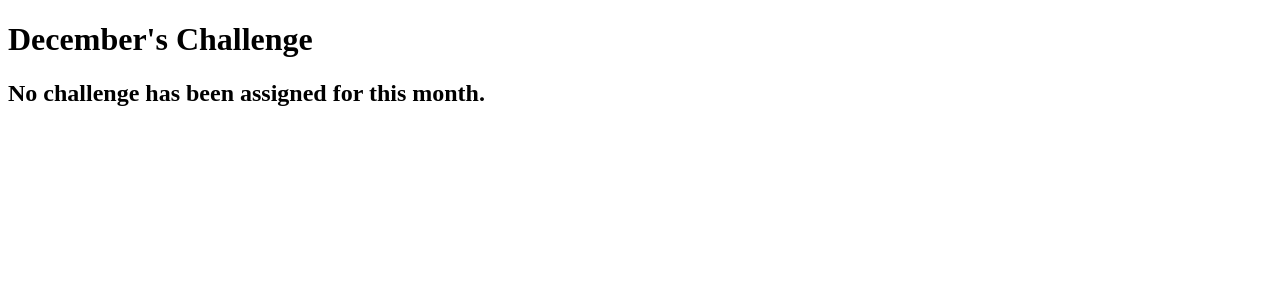
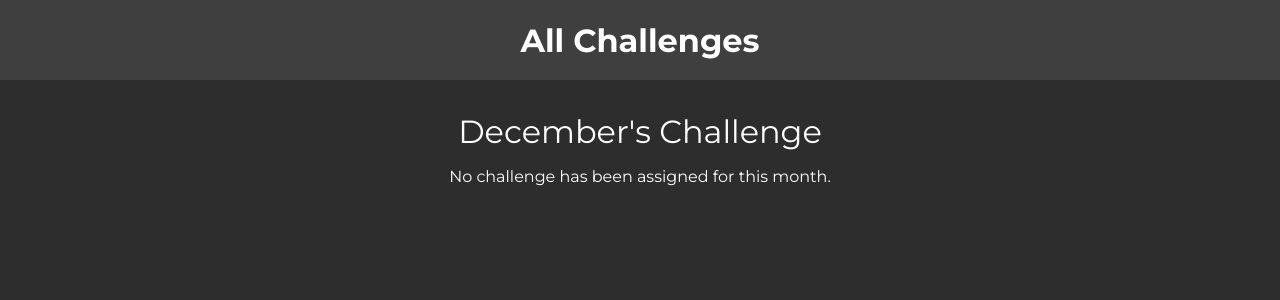
Before and after one commit to angelogentileiii/python-django-practical, a Django app: page /challenges/december in a window 1280 px wide. Shown: the top 300 px of the page. Run offline with Django 5.2, Linux system fonts and the light colour scheme.

Commit message:
completed starter django project --> challenges app

```diff
--- /dev/null
+++ b/monthly_challenges/challenges/static/challenges/challenge.css
@@ -0,0 +1,15 @@
+h1, h2, .fallback {
+    text-align: center;
+    color: white;
+}
+
+h1 {
+    font-size: 2rem;
+    margin: 2rem 0 1rem 0;
+    font-weight: normal;
+}
+
+h2 {
+    font-size: 3rem;
+    font-weight: bold;
+}
--- /dev/null
+++ b/monthly_challenges/challenges/static/challenges/includes/header.css
@@ -0,0 +1,25 @@
+header {
+    width: 100%;
+    height: 5rem;
+    background-color: #3f3f3f;
+}
+
+header nav {
+    width: 100%;
+    height: 100%;
+    display: flex;
+    justify-content: center;
+    align-items: center;
+}
+
+header nav a {
+    color: white;
+    font-size: 2rem;
+    font-weight: bold;
+    text-decoration: none;
+}
+
+header a:hover,
+header a:active {
+    color: #da7211
+}
--- a/monthly_challenges/challenges/templates/challenges/challenge.html
+++ b/monthly_challenges/challenges/templates/challenges/challenge.html
@@ -1,16 +1,26 @@
 {% extends "base.html" %}
+{% load static %}
+
+
+{% block css_files %}
+    <link rel="stylesheet" href="{% static "challenges/challenge.css" %}">
+    <link rel="stylesheet" href="{% static "challenges/includes/header.css" %}">
+{% endblock %}
 
 {% block page_title %}
     {{ month|title }} Challenge</title>
 {% endblock %}
 
 {% block content %}
+
+    {% include "challenges/includes/header.html" %}
+
     <h1>{{ month|title }}'s Challenge</h1>
 
     {% if text is not None %}
         <h2>{{ text }}</h2>
     {% else %}
-        <h2>No challenge has been assigned for this month.</h2>
+        <p class="fallback">No challenge has been assigned for this month.</p>
     {% endif %}
 
 {% endblock %}
--- /dev/null
+++ b/monthly_challenges/challenges/templates/challenges/includes/header.html
@@ -0,0 +1,5 @@
+<header>
+    <nav>
+        <a href="{% url "index" %}">All Challenges</a>
+    </nav>
+</header>
--- a/monthly_challenges/challenges/urls.py
+++ b/monthly_challenges/challenges/urls.py
@@ -6,7 +6,7 @@ urlpatterns = [
     # path("january", views.january),
     # path("february", views.february),
     # --------------------------------------
-    path("", views.index),
+    path("", views.index, name="index"),
     # Placeholder within Django '<>' --> We don't care about the concrete value or want it to be dynamic
     # Can utlizie the type condition below to interpret the dynamic segment as an int or a string
     path("<int:month>", views.monthly_challenge_by_number),
--- a/monthly_challenges/challenges/views.py
+++ b/monthly_challenges/challenges/views.py
@@ -1,5 +1,5 @@
 from django.shortcuts import render
-from django.http import HttpResponse, HttpResponseNotFound, HttpResponseRedirect
+from django.http import Http404, HttpResponseRedirect
 from django.urls import reverse
 
 # Create your views here.
@@ -57,14 +57,15 @@ def monthly_challenge(request, month):
         # response_data = render_to_string("challenges/challenge.html")
         # return HttpResponse(response_data)
     except:
-        return HttpResponseNotFound("<h1>This month is not supported</h1>")
+        # Looks for a 404.html file in your root templates folder
+        raise Http404()
 
 
 def monthly_challenge_by_number(request, month):
     months = list(monthly_challenges.keys())
 
     if month > len(months):
-        return HttpResponseNotFound("<h1>Invalid month entered</h1>")
+        raise Http404()
 
     redirect_month = months[month - 1]
 
--- a/monthly_challenges/monthly_challenges/settings.py
+++ b/monthly_challenges/monthly_challenges/settings.py
@@ -118,6 +118,8 @@ USE_TZ = True
 
 STATIC_URL = "static/"
 
+STATICFILES_DIRS = [BASE_DIR / "static"]
+
 # Default primary key field type
 # https://docs.djangoproject.com/en/5.1/ref/settings/#default-auto-field
 
--- /dev/null
+++ b/monthly_challenges/static/styles.css
@@ -0,0 +1,10 @@
+@import url('https://fonts.googleapis.com/css2?family=Montserrat:ital,wght@0,100..900;1,100..900&display=swap');
+
+body {
+    margin: 0;
+    background-color: #2d2d2d;
+}
+
+html {
+    font-family: "Montserrat", sans-serif;
+}
--- /dev/null
+++ b/monthly_challenges/templates/404.html
@@ -0,0 +1,5 @@
+{% extends "base.html" %} {% block page_title %} Something went wrong! Page does
+not exist! {% endblock %} {% block content %}
+<h1>Page could not be found.</h1>
+<p>Please return to the home page and try again</p>
+{% endblock %}
--- a/monthly_challenges/templates/base.html
+++ b/monthly_challenges/templates/base.html
@@ -1,9 +1,14 @@
+{% load static %}
+
 <!DOCTYPE html>
 <html lang="en">
     <head>
+        <link rel="stylesheet" href="{% static "styles.css" %}" />
         <meta charset="UTF-8" />
         <meta name="viewport" content="width=device-width, initial-scale=1.0" />
         <title>{% block page_title %}My Challenges{% endblock %}</title>
+
+        {% block css_files %} {% endblock %}
     </head>
     <body>
         {% block content%}{% endblock %}
```
Also changed, not shown: monthly_challenges/challenges/static/challenges/index.css (added, +37 -0 lines), monthly_challenges/challenges/templates/challenges/index.html (+7 -0 lines).
